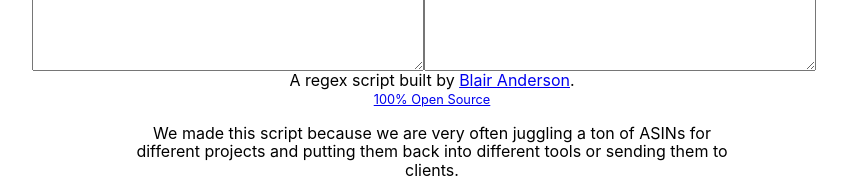
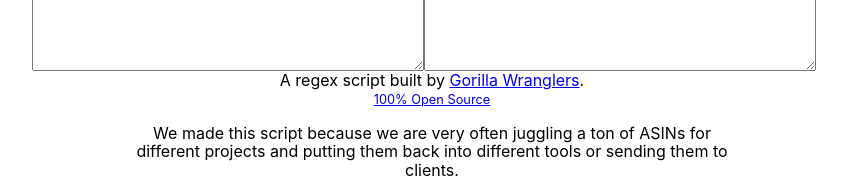
Before and after one commit to blairanderson/TextToASIN, a React (Create React App) app: page / in a window 1280 px wide. Shown: the part 286-464 px from the top of the page, without its empty margins (208-1071 px from the left). Built offline with nearby package versions, Linux system fonts and the light colour scheme.

Commit message:
update link

```diff
--- a/src/Footer.js
+++ b/src/Footer.js
@@ -8,7 +8,7 @@ const Footer = () => {
     <div style={textCenter}>
       <div>
         A regex script built by{" "}
-        <a href="https://www.blairanderson.co?ref=getasins">Blair Anderson</a>.
+        <a href="https://www.gorillawrangler.com?ref=getasins">Gorilla Wranglers</a>.
         <br />
         <small>
           <a
```
